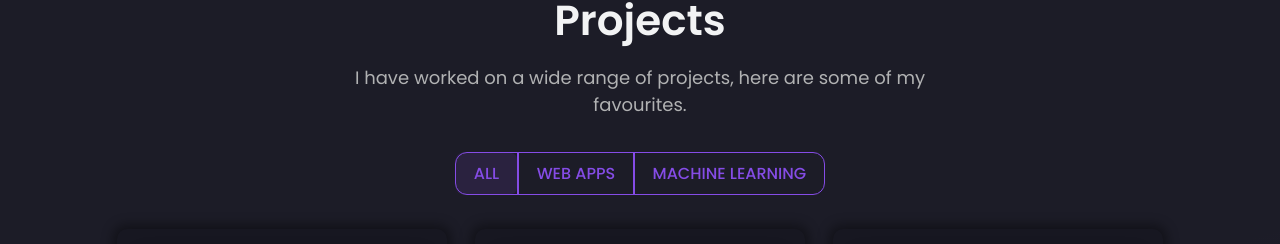
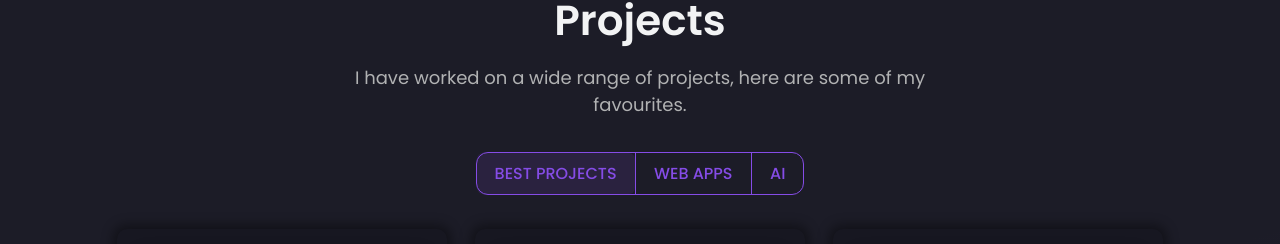
Before and after one commit to GiaxUp/giaxup.github.io, a React (Create React App) app: page / in a window 1280 px wide. Shown: the part 2176-2420 px from the top of the page. Built offline with nearby package versions, Linux system fonts and the light colour scheme.

Commit message:
added last 2 projects

```diff
--- a/src/components/Projects/index.js
+++ b/src/components/Projects/index.js
@@ -23,11 +23,11 @@ const Projects = ({ openModal, setOpenModal }) => {
         <ToggleButtonGroup>
           {toggle === "all" ? (
             <ToggleButton active value="all" onClick={() => setToggle("all")}>
-              ALL
+              BEST PROJECTS
             </ToggleButton>
           ) : (
             <ToggleButton value="all" onClick={() => setToggle("all")}>
-              ALL
+              BEST PROJECTS
             </ToggleButton>
           )}
           <Divider />
@@ -46,11 +46,11 @@ const Projects = ({ openModal, setOpenModal }) => {
               active
               value="machine learning"
               onClick={() => setToggle("machine learning")}>
-              MACHINE LEARNING
+              AI
             </ToggleButton>
           ) : (
             <ToggleButton value="machine learning" onClick={() => setToggle("machine learning")}>
-              MACHINE LEARNING
+              AI
             </ToggleButton>
           )}
         </ToggleButtonGroup>
--- a/src/data/Constants.js
+++ b/src/data/Constants.js
@@ -131,7 +131,7 @@ export const projects = [
     date: "Sep 2023",
     description:
       "Step into the world of Discord with a sleek and user-friendly replica! This Discord clone project brings the beloved chat and community platform to life with an intuitive design that's easy for anyone to understand. Connect with friends, share your favorite memes, and create your own virtual hangout space!",
-    image: "https://i.ibb.co/88X84RV/main.png",
+    image: "https://i.ibb.co/LxJ5Ffg/home.png",
     tags: ["React", "Next.js", "Prisma", "Tailwind", "postgreSQL", "Axios", "Demo Video"],
     category: "web app",
     github: "https://github.com/GiaxUp/discord-clone",
@@ -143,7 +143,7 @@ export const projects = [
     date: "May 2023 - Jun 2023",
     description:
       "Embark on a journey of innovation and creativity with my final Epicode's course big project: a ticket management web app for theaters, allowing registered users to choose their seats and save movie tickets on their profile.",
-    image: "https://i.ibb.co/rpNY7Qk/Rocket.png",
+    image: "https://i.ibb.co/CbN5vWV/home.png",
     tags: ["React", "Redux", "SpringBoot", "JWT", "postgreSQL", "Axios", "Demo Video"],
     category: "web app",
     github: "https://github.com/GiaxUp/Capstone",
@@ -155,7 +155,7 @@ export const projects = [
     date: "Sep 2023",
     description:
       "Many large corporations already use 3D graphics to showcase their products. Decided to create this ThreeJS 3D product website and infused it with the power of artificial intelligence!",
-    image: "https://i.ibb.co/0K3Ljgk/tshirt.png",
+    image: "https://i.ibb.co/tB5bf31/tshirt.png",
     tags: ["Vite", "Tailwind", "OpenAI", "ThreeJS", "Demo Video"],
     category: "machine learning",
     github: "https://github.com/GiaxUp/threejs-ai",
@@ -232,4 +232,26 @@ export const projects = [
     category: "web app",
     github: "https://github.com/GiaxUp/R3L5",
   },
+  {
+    id: 6,
+    title: "Weather App",
+    date: "Oct 2023",
+    description:
+      "I've always been curious about new challenges. The Angular framework has been on my radar for a while, here's my first project with this framework!",
+    image: "https://i.ibb.co/SvG8KJy/weather.png",
+    tags: ["Angular", "CSS", "API"],
+    category: "web app",
+    github: "https://github.com/GiaxUp/weather-app",
+  },
+  {
+    id: 7,
+    title: "Travel App",
+    date: "Oct 2023",
+    description:
+      "Need help with your journeys? Seek the satisfaction of seeing the incorruptible beauty of nature with this app!",
+    image: "https://i.ibb.co/PtbrSWn/travel.png",
+    tags: ["React", "Next.js", "Tailwind"],
+    category: "web app",
+    github: "https://github.com/GiaxUp/travel-app",
+  },
 ];
```
